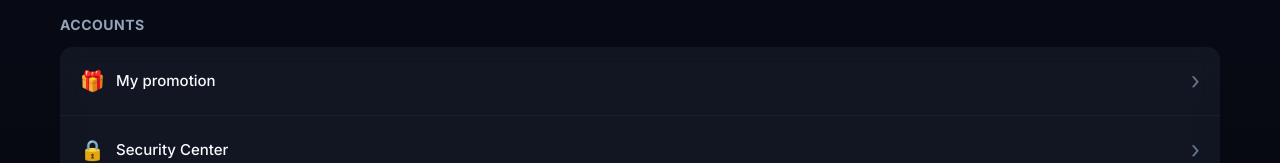
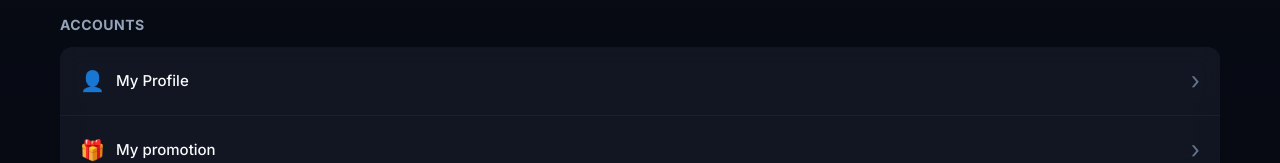
Before and after one commit to blen-az/investFX, a React (Create React App) app: page /wallet in a window 1280 px wide. Shown: the part 590-753 px from the top of the page. Built offline with nearby package versions, Linux system fonts and the light colour scheme; no server answers; the database is empty; sample sign-in values are in the browser's storage.

Commit message:
feat: add My Profile link to Wallet menu

```diff
--- a/src/pages/Wallet.jsx
+++ b/src/pages/Wallet.jsx
@@ -36,6 +36,7 @@ export default function Wallet() {
         {
             title: 'Accounts',
             items: [
+                { label: 'My Profile', path: '/profile', icon: '👤' },
                 { label: 'My promotion', path: '/promotion', icon: '🎁' },
                 { label: 'Security Center', path: '/security', icon: '🔒' },
                 { label: 'Bind the withdrawal address', path: '/withdrawal-address', icon: '🏦' },
```
